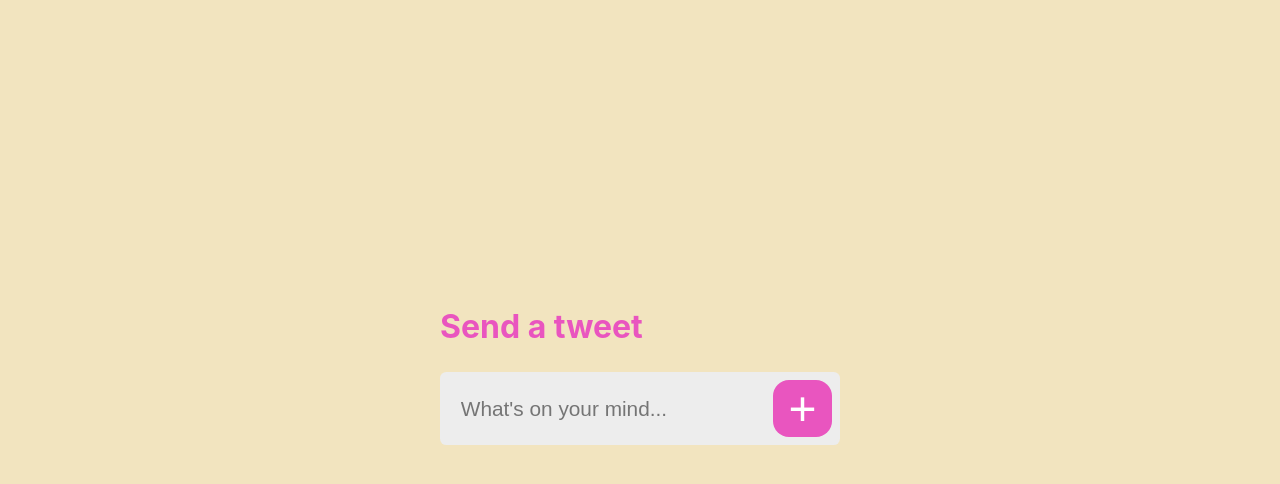
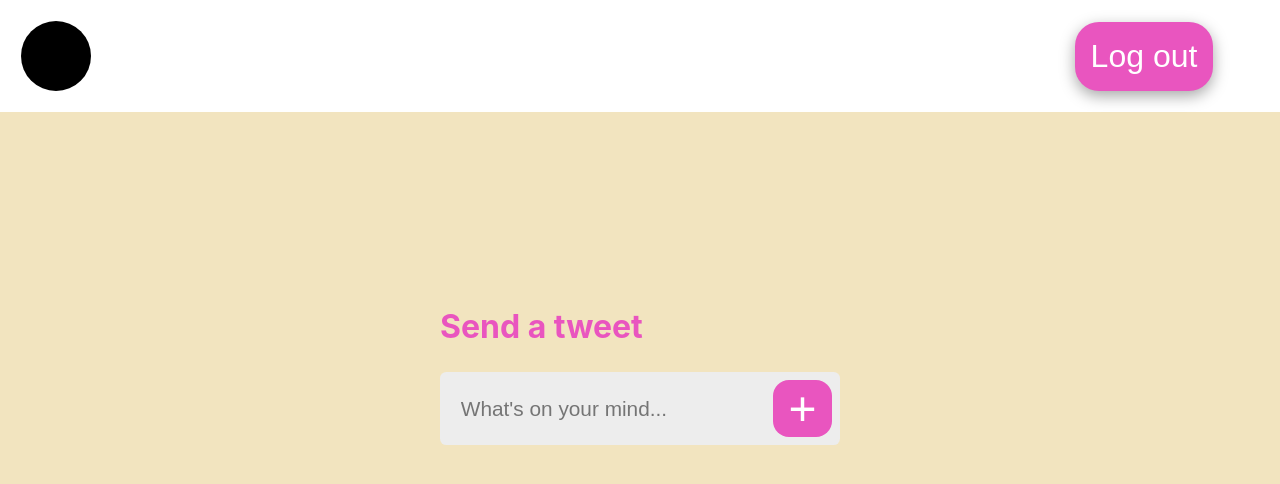
Before and after one commit to HampusJohnOlausson/Lab-2-userBasedContent, a React (Create React App) app in the folder client/: page /tweets in a window 1280 px wide. Shown: the top 484 px of the page. Built offline with nearby package versions, Linux system fonts and the light colour scheme; no server answers.

Commit message:
Added header and logic for get current user

```diff
--- a/client/src/Layout.tsx
+++ b/client/src/Layout.tsx
@@ -1,11 +1,9 @@
 import React, { CSSProperties } from 'react'
 import Main from './Main'
-import Navbar from './Navbar'
 
 const Layout = () => {
     return (
         <div style={rootStyle}>
-            <Navbar/>
             <Main/>
         </div>
     )
--- a/client/src/Main.tsx
+++ b/client/src/Main.tsx
@@ -5,6 +5,7 @@ import { BrowserRouter as Router, Route } from "react-router-dom"
 import React from "react"
 import UserSelection from "./UserSelection"
 import TweetsForm from "./TweetsForm"
+import Navbar from "./Navbar"
 
 
 const Main = () => {
@@ -22,6 +23,7 @@ const Main = () => {
                     <HandleRegister/>
                 </Route>
                 <Route path="/tweets">
+                    <Navbar/>
                     <TweetsForm/>
                 </Route>
             </div>
--- a/client/src/Navbar.tsx
+++ b/client/src/Navbar.tsx
@@ -1,11 +1,42 @@
-import React, { Component } from 'react'
+import axios from 'axios'
+import { useState } from 'react'
+import { useHistory } from 'react-router';
+import './style/NavBar.css'
 
-export default class Navbar extends Component {
-    render() {
-        return (
-            <div>
+export default function NavBar() {
+    const [username, setUserName] = useState('');
+    const history = useHistory()
 
+    const makeRequest = async () => {
+        try {
+            const response = await axios.get('/api/users/loggedIn')
+            const result = response.data
+            setUserName(result)
+        } catch (error) {
+            return error
+        }
+    }
+    makeRequest()
+
+    const logOutRequest = async () => {
+        try {
+            await axios.delete('/api/users/logout')
+            history.push('/')
+        } catch (error) {
+            return error
+        }
+    }
+    return (
+        <div className="header">
+            <div className="avatarContainer">
+                <div className="profilePic"></div>
+                <div className="userName">
+                    <h3>{username}</h3>
+                </div>
             </div>
-        )
-    }
+            <div className="logoutContainer">
+                <button onClick={logOutRequest}>Log out</button>
+            </div>
+        </div>
+    )
 }
--- /dev/null
+++ b/client/src/style/NavBar.css
@@ -0,0 +1,45 @@
+.header {
+    height: 5rem;
+    background: white;
+    position: fixed;
+    top: 0;
+    right: 0;
+    left: 0;
+    padding: 1rem;
+    display: flex;
+    justify-content: space-between;
+}
+
+.avatarContainer {
+    width: 15rem;
+    height: 100%;
+    display: flex;
+    align-items: center;
+}
+.avatarContainer h3 {
+    margin: 2rem;
+}
+
+.profilePic {
+    width: 4.4rem;
+    height: 4.4rem;
+    background: black;
+    border-radius: 4.7rem;
+    margin: .3rem;
+}
+
+.logoutContainer {
+    width: 15rem;
+    height: 100%;
+    display: flex;
+    justify-content: center;
+    align-items: center;
+}
+
+.logoutContainer button {
+    font-size: 2rem;
+    color: white;
+    background: #E955BF;
+    border-radius: 1.5rem;
+    box-shadow: rgba(0, 0, 0, 0.35) 0px 5px 15px;
+}
```
Also changed, not shown: 2 other files (tests, documents, lock files or other folders).
